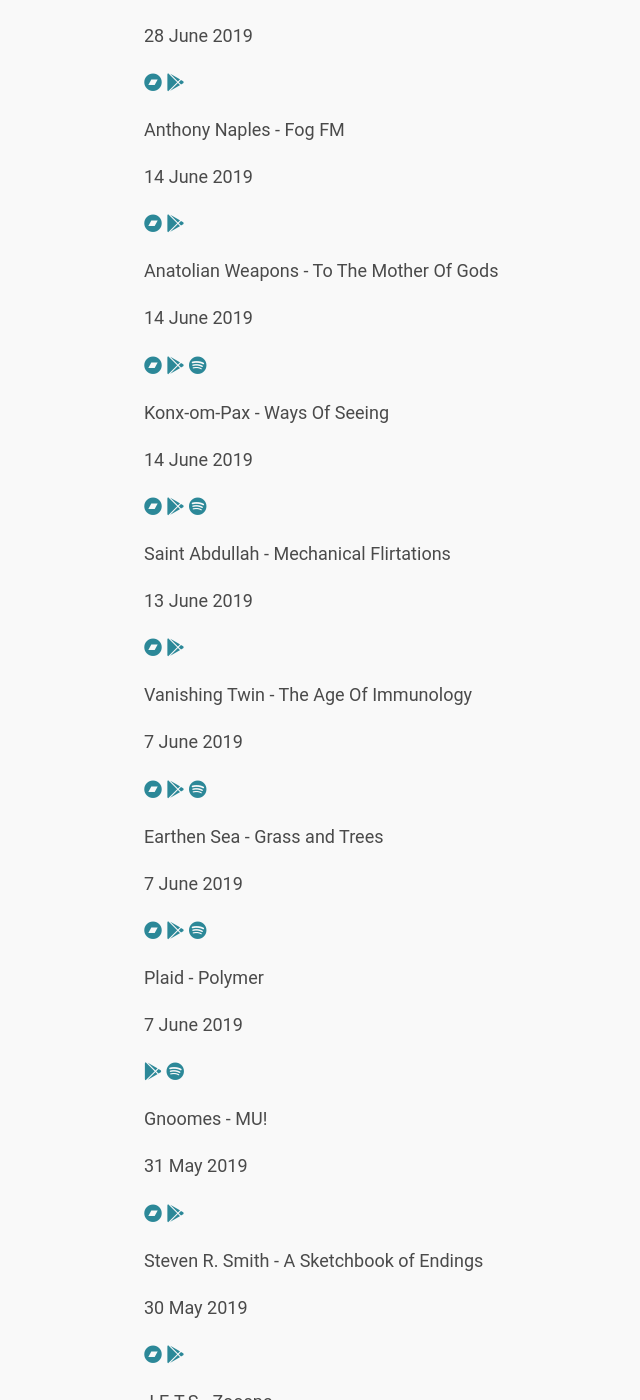
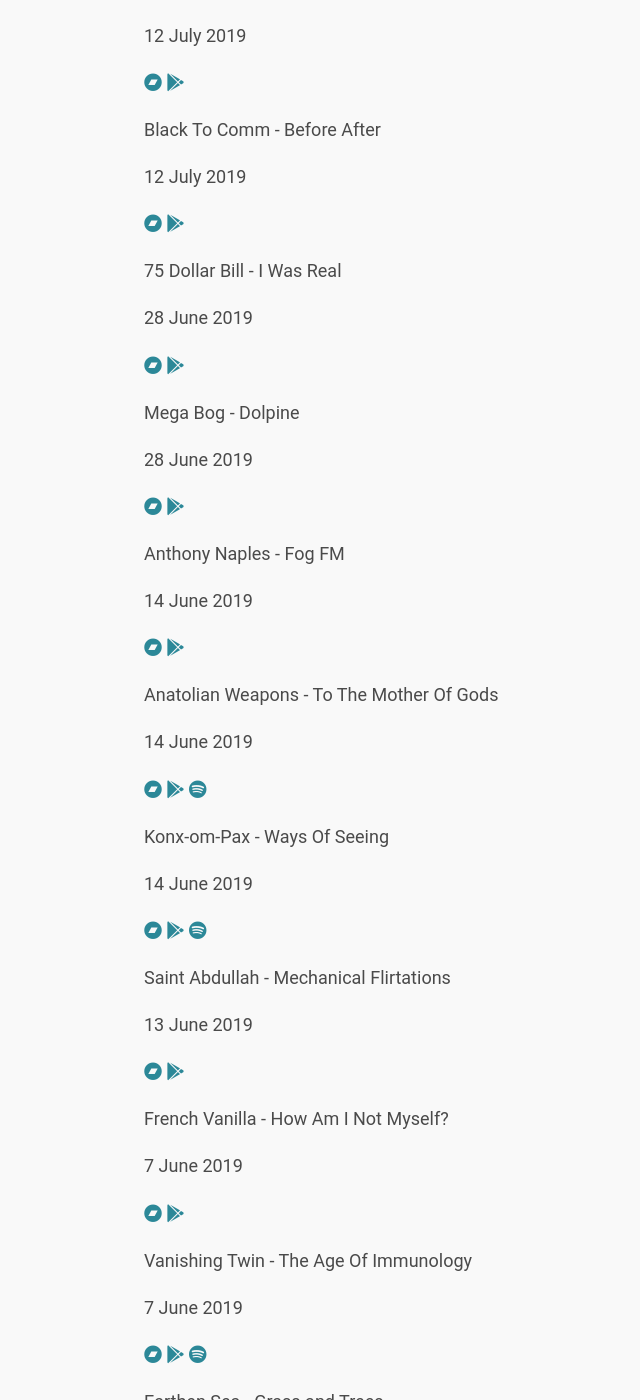
Before and after one commit to edclements/website, a Jekyll site: the page built from music-picks/2019.html, in a window 1280 px wide and 1400 px high, scrolled down 4665 px. Shown: the whole window, without its empty margins (194-834 px from the left). Built offline with Jekyll 4.4.1, drawn with Linux system fonts in a browser that asks for light colours; nearby versions of some CDN libraries; some of the changed text lies outside the part shown.

Commit message:
Add releases

```diff
--- a/_data/music-picks/2019.yml
+++ b/_data/music-picks/2019.yml
@@ -884,3 +884,32 @@
   date: 2019-11-08
   google: https://play.google.com/music/listen?u=0#/album/Bum4qcvsfwjgjmtdjuafclcimeu/Giant+Swan/Giant+Swan
   title: Giant Swan
+
+- artist: Function
+  date: 2019-12-06
+  google: https://play.google.com/music/listen?u=0#/album/Bpkfjrtxidtpfd7mpvcjkvf4zxq/Function/Existenz
+  title: Existenz
+
+- artist: 75 Dollar Bill
+  bandcamp: https://75-dollar-bill.bandcamp.com/album/i-was-real
+  date: 2019-06-28
+  google: https://play.google.com/music/listen?u=0#/album/Bikiob4lpja3un4xn2mibvakeaq/75+Dollar+Bill/I+Was+Real
+  title: I Was Real
+
+- artist: Pleasure Leftists
+  bandcamp: https://pleasureleftists.bandcamp.com/album/the-gate
+  date: 2019-07-12
+  google: https://play.google.com/music/listen?u=0#/album/Bavimq5ahh2srnsd7qu3rot6ybq/Pleasure+Leftists/The+Gate
+  title: The Gate
+
+- artist: DIÄT
+  bandcamp: https://ironlungpv.bandcamp.com/album/positive-disintegration-lp-lungs-121
+  date: 2019-02-22
+  google: https://play.google.com/music/listen?u=0#/album/Bhdwtk6q5waetyyxskznguxolz4/DI%C3%84T/Positive+Disintegration
+  title: Positive Disintegration
+
+- artist: French Vanilla
+  bandcamp: https://frenchvanilla.bandcamp.com/album/how-am-i-not-myself
+  date: 2019-06-07
+  google: https://play.google.com/music/listen?u=0#/album/Btcohikpgenqsdllfs2s7hmm2bm/French+Vanilla/How+Am+I+Not+Myself%3F
+  title: How Am I Not Myself?
```
